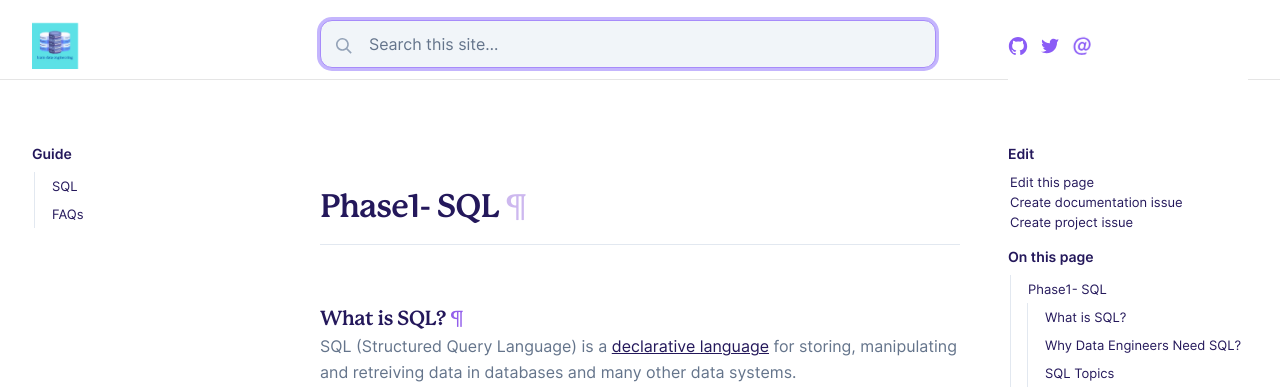
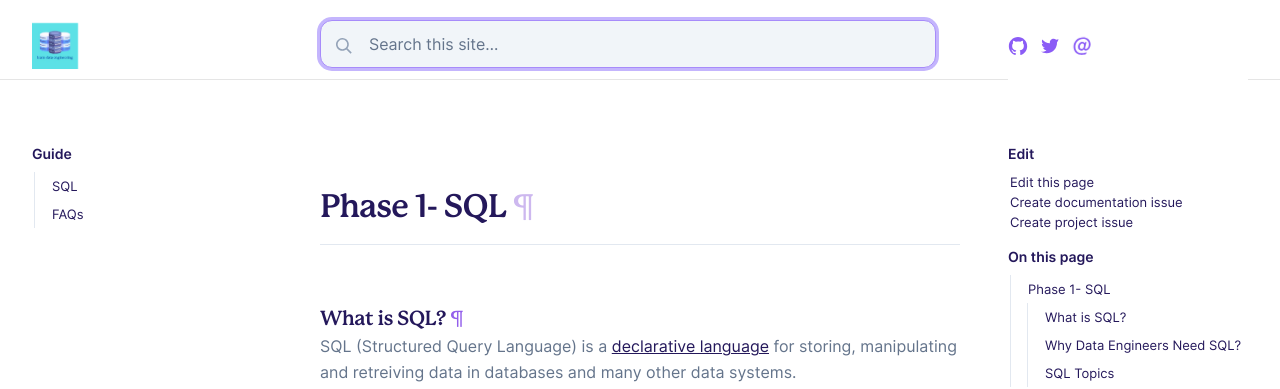
Before and after one commit to learndataengineering/learndataengineering.guide, a Jekyll site: the page built from _docs/sql.md, in a window 1280 px wide and 900 px high. Shown: the top 389 px of the window. Built offline with Jekyll 4.4.1, drawn with Linux system fonts in a browser that asks for light colours.

Commit message:
update sql.md

```diff
--- a/_docs/sql.md
+++ b/_docs/sql.md
@@ -1,6 +1,6 @@
 ---
 layout: page
-title: Phase1- SQL
+title: Phase 1- SQL
 permalink: /sql
 ---
 
```
